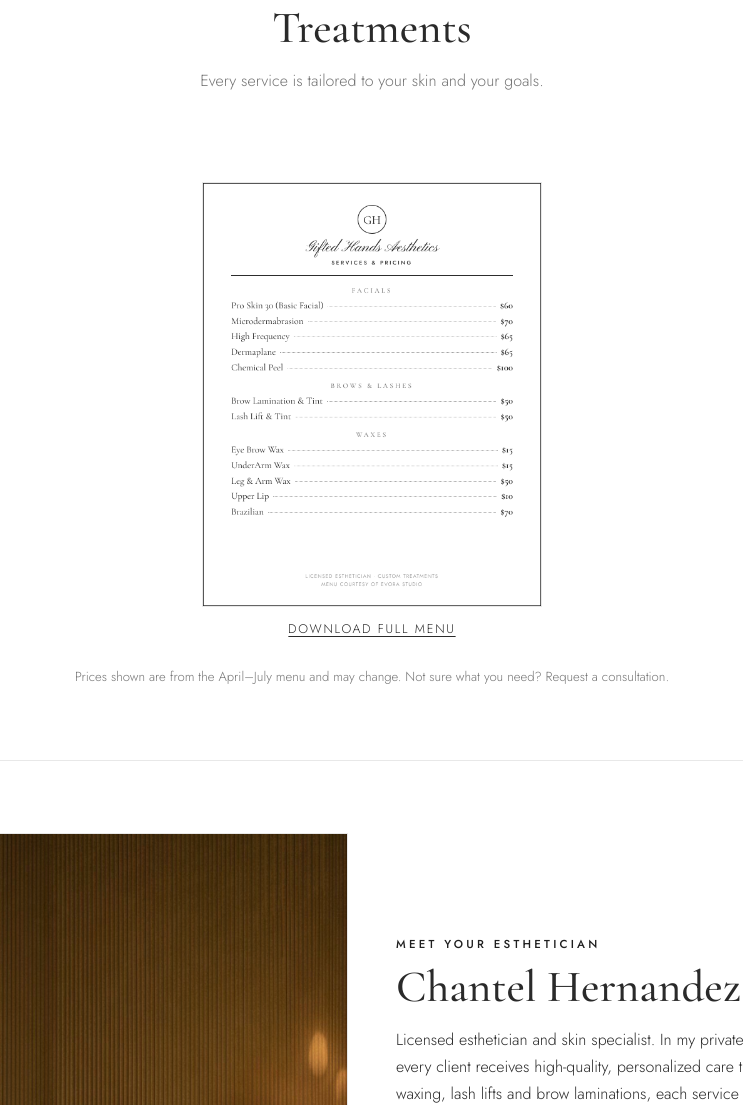
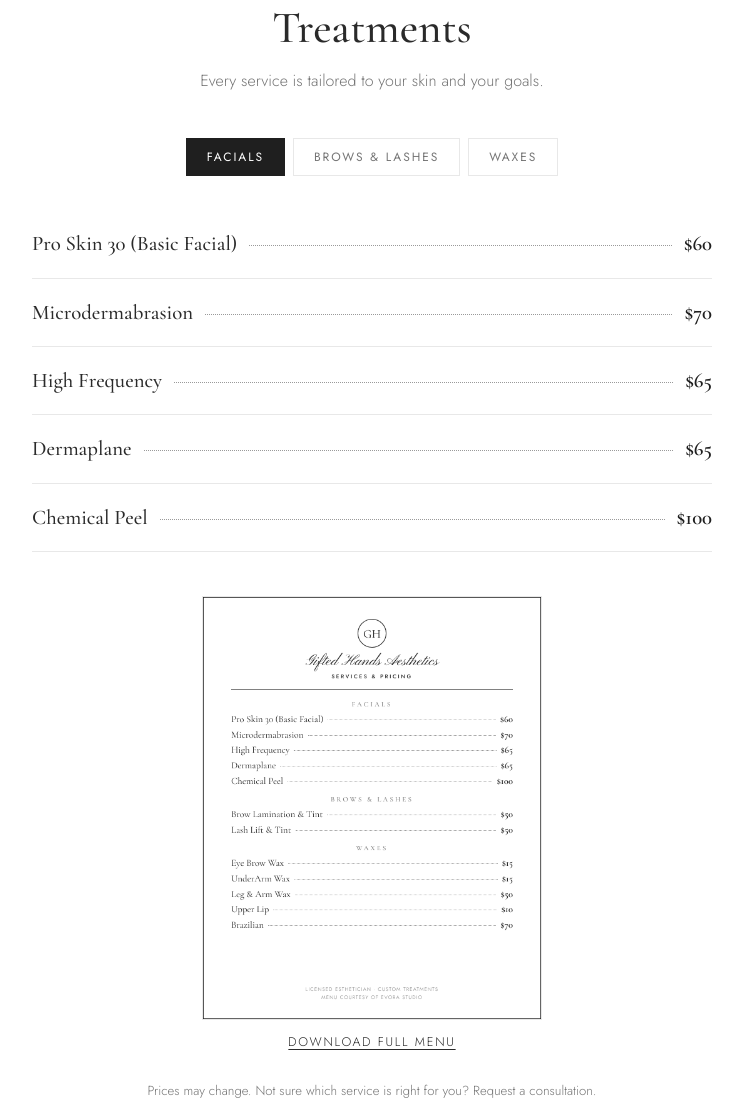
Before and after one commit to starlingr787-lgtm/EVORA, a plain HTML site: page samples/giftedhands/index.html in a window 1280 px wide. Shown: the part 891-1996 px from the top of the page, without its empty margins (268-1011 px from the left). Drawn offline with nearby package versions, Linux system fonts and the light colour scheme.

Commit message:
Restore services rendering, align copy with the menu
Co-Authored-By: Claude Sonnet 5.5 <noreply@anthropic.com>
Claude-Session: https://claude.ai/code/session_01KRReXRUY9pAvmcaBpo35ki

```diff
--- a/samples/giftedhands/index.html
+++ b/samples/giftedhands/index.html
@@ -175,7 +175,7 @@ footer .small{font-size:.75rem;color:var(--muted)}
         <a href="images/menu.png" target="_blank" rel="noopener"><img src="images/menu.png" alt="Gifted Hands Aesthetics full service menu with prices" loading="lazy" width="1080" height="1350"></a>
         <figcaption><a href="images/menu.png" download="gifted-hands-menu.png">Download full menu</a></figcaption>
       </figure>
-      <p class="note">Prices shown are from the April–July menu and may change. Not sure what you need? Request a consultation.</p>
+      <p class="note">Prices may change. Not sure which service is right for you? Request a consultation.</p>
     </div>
   </section>
 
@@ -308,6 +308,32 @@ const SERVICES = [
   ]},
 ];
 
+/* ===== Render services + tabs + select ===== */
+const tabs = document.getElementById("tabs"), panels = document.getElementById("panels"), sel = document.getElementById("service");
+sel.innerHTML = '<option value="">Select a service…</option>';
+SERVICES.forEach((c,i)=>{
+  const t = document.createElement("button");
+  t.type="button"; t.className="tab"; t.setAttribute("role","tab"); t.id="tab-"+c.id; t.textContent=c.label;
+  t.setAttribute("aria-selected", i===0); t.setAttribute("aria-controls","panel-"+c.id);
+  t.onclick=()=>show(c.id); tabs.appendChild(t);
+
+  const p = document.createElement("div");
+  p.className="panel"; p.id="panel-"+c.id; p.setAttribute("role","tabpanel"); p.hidden = i!==0;
+  p.innerHTML = c.items.map(s=>`<div class="svc"><div class="l"><h3>${s.name}</h3></div><span class="dots"></span><span class="price">$${s.price}</span></div>`).join("");
+  panels.appendChild(p);
+
+  const g = document.createElement("optgroup"); g.label=c.label;
+  c.items.forEach(s=>{ const o=document.createElement("option"); o.value=s.name; o.textContent=`${s.name} — $${s.price}`; g.appendChild(o); });
+  sel.appendChild(g);
+});
+sel.insertAdjacentHTML("beforeend",'<option value="Not sure yet / consultation">Not sure yet — consultation</option>');
+function show(id){
+  SERVICES.forEach(c=>{
+    document.getElementById("panel-"+c.id).hidden = c.id!==id;
+    document.getElementById("tab-"+c.id).setAttribute("aria-selected", c.id===id);
+  });
+}
+
 /* ===== Photos: show slot until image loads ===== */
 function slot(el){
   const img = el.querySelector("img"); if(!img) return;
@@ -318,7 +344,7 @@ function slot(el){
 }
 const GALLERY = {
   studio:  [["space-1","Treatment room"],["space-2","Treatment room equipment"],["space-3","Towels and candle"],["waxes-1","Wax warmer and supplies"]],
-  results: [["facial-1","Facial treatment"],["facial-2","Skin before and after"],["brows-1","Brow lamination before and after"],["lashes-1","Lash lift"]],
+  results: [["facial-1","Facial treatment"],["facial-2","Skin results before and after"],["brows-1","Brow lamination before and after"],["lashes-1","Lash lift"]],
 }; // images/<name>.jpg
 Object.entries(GALLERY).forEach(([group,list])=>{
   const grid = document.getElementById("grid-"+group);
```
